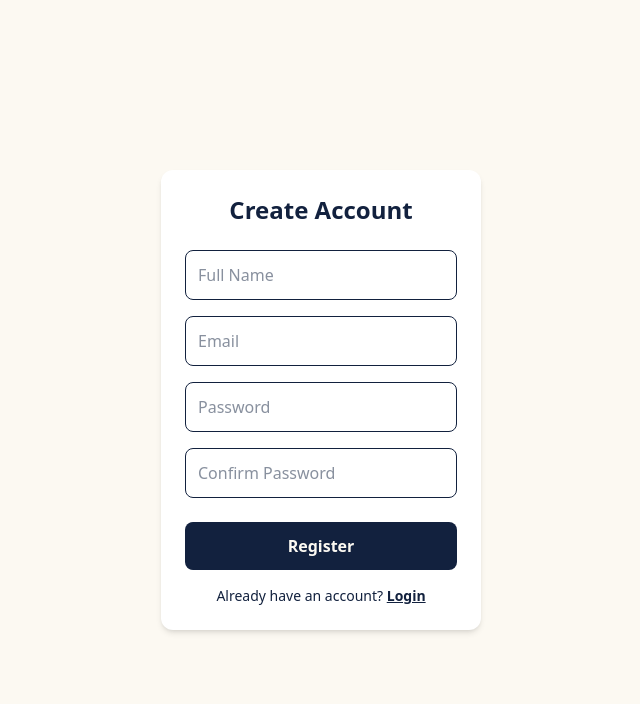
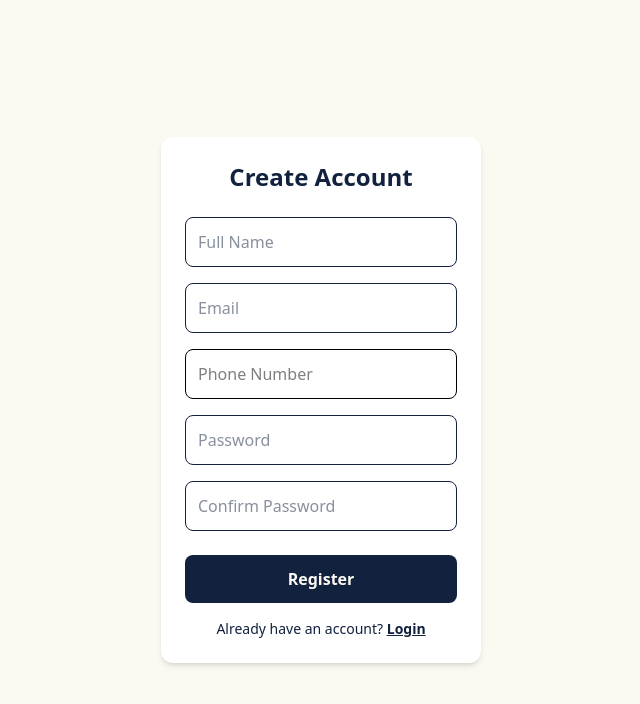
Before and after one commit to travoravoyagers/Travora-Travel-Hub, a React (Vite) app: page /register in a window 1280 px wide. Shown: the top 704 px of the page, without its empty margins (319-959 px from the left). Built offline with nearby package versions, Linux system fonts and the light colour scheme.

Commit message:
Update RegisterScreen.jsx

```diff
--- a/src/Pages/RegisterScreen.jsx
+++ b/src/Pages/RegisterScreen.jsx
@@ -28,6 +28,8 @@ const RegisterScreen = () => {
             className="p-3 rounded-lg border outline-none"
             style={{ color: "#12213e" }}
           />
+
+          <input type="number" placeholder="Phone Number" className="p-3 rounded-lg border outline-none" />
 
           <input
             type="password"
```
